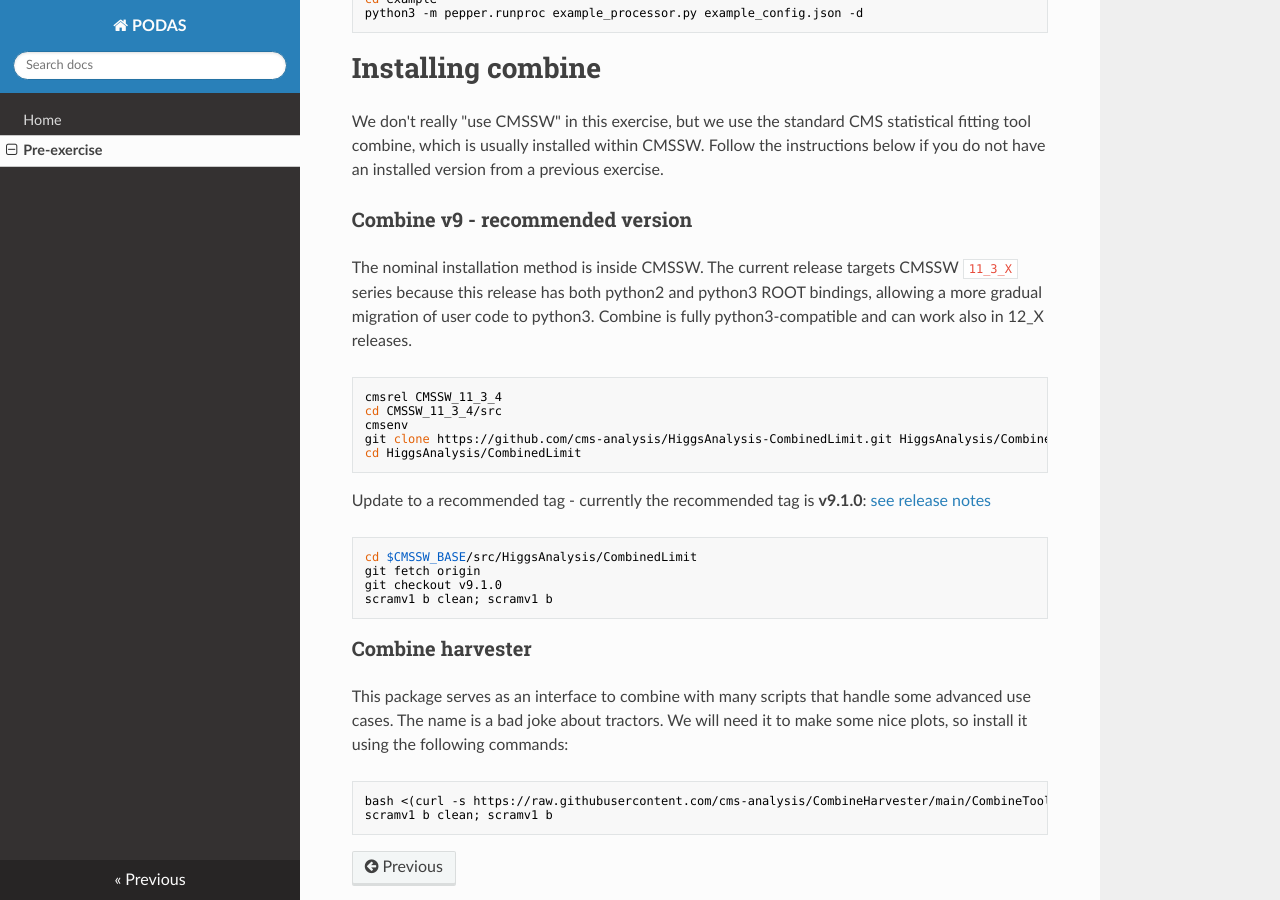
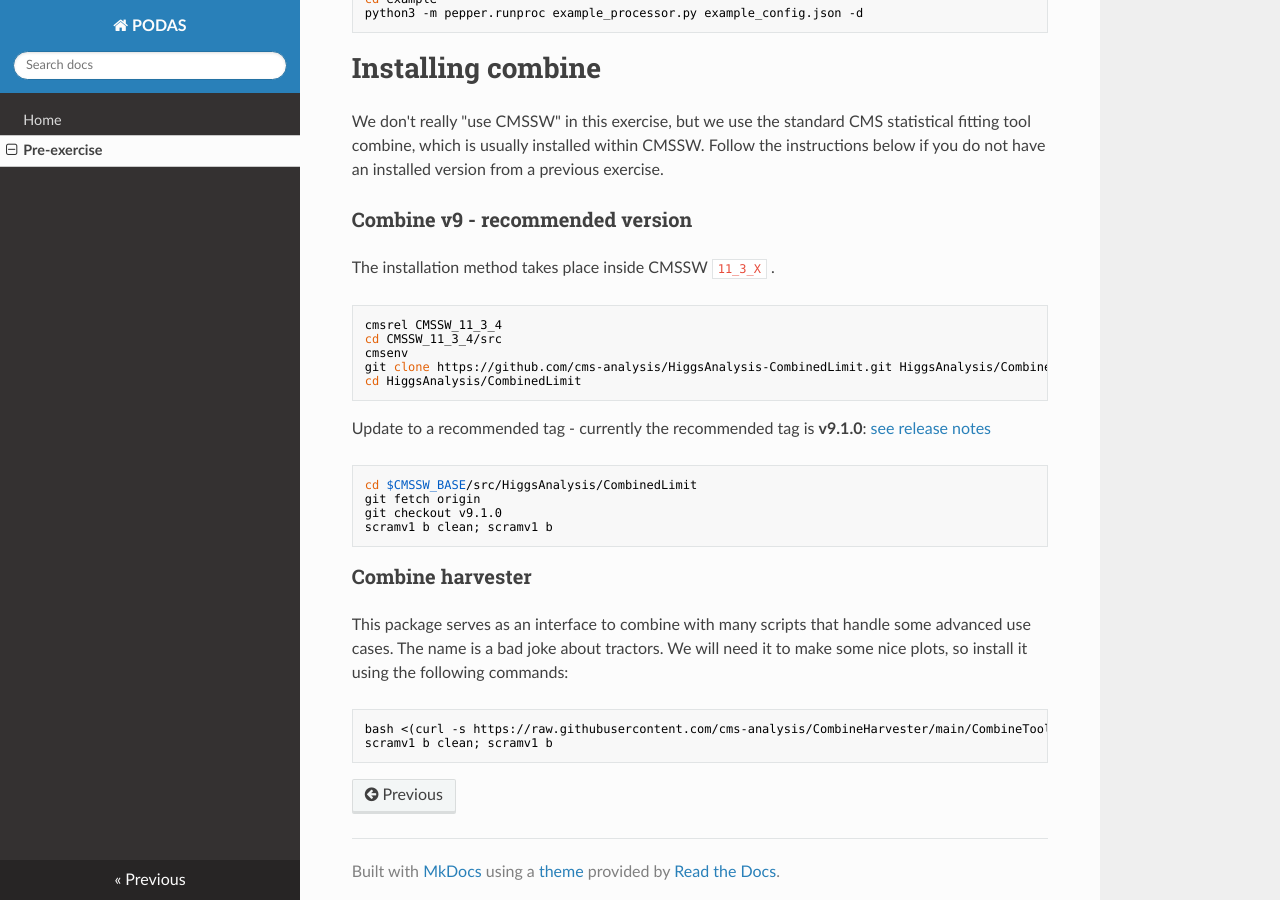
Before and after one commit to holytpk/cmsdas2025-ttxs, an MkDocs documentation site: the page built from docs/pre-exercise.md, in a window 1280 px wide and 900 px high, scrolled down 487 px. Built offline with MkDocs 1.6.1, drawn with Linux system fonts in a browser that asks for light colours; nearby versions of some CDN libraries.

Commit message:
testing updating pages 2

````diff
--- a/docs/pre-exercise.md
+++ b/docs/pre-exercise.md
@@ -27,10 +27,7 @@ Follow the instructions below if you do not have an installed version from a pre
 
 ### Combine v9 - recommended version
 
-The nominal installation method is inside CMSSW. The current release targets
-CMSSW `11_3_X` series because this release has both python2 and python3 ROOT
-bindings, allowing a more gradual migration of user code to python3. Combine is
-fully python3-compatible and can work also in 12_X releases.
+The installation method takes place inside CMSSW `11_3_X` .
 
 ```sh
 cmsrel CMSSW_11_3_4
````
